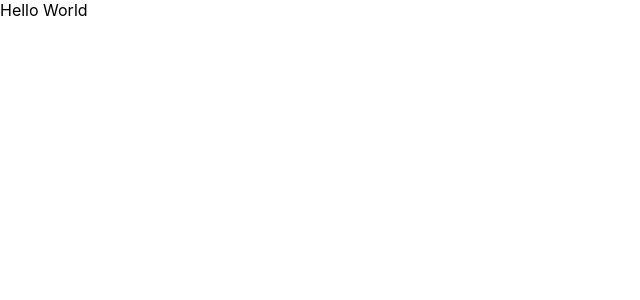
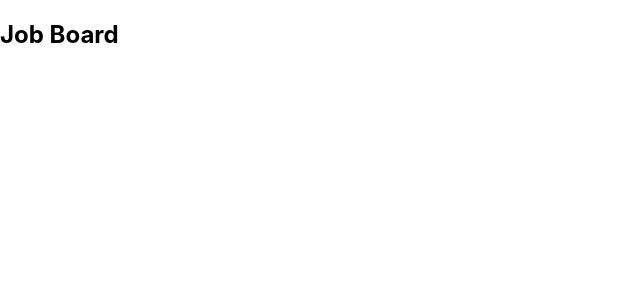
Before and after one commit to jnav24/react-job-boards, a React (Create React App) app: page / in a window 1280 px wide. Shown: the top 300 px of the page, without its empty margins (0-640 px from the left). Built offline with nearby package versions, Linux system fonts and the light colour scheme.

Commit message:
created jobboard component initial setup of react router

```diff
--- a/src/App.js
+++ b/src/App.js
@@ -1,5 +1,7 @@
 import React, { Component } from 'react';
-import {isLoggedIn} from "./helpers/auth";
+import {isLoggedIn} from './helpers/auth';
+import { BrowserRouter as Router, Route, Switch } from 'react-router-dom';
+import JobBoard from './components/JobBoard';
 
 export default class App extends Component {
     state = {
@@ -8,10 +10,17 @@ export default class App extends Component {
 
     render() {
         return (
-            <div>
-                Hello World
-                <pre>{this.state.loggedIn}</pre>
-            </div>
+            <Router ref={(router) => this.router = router}>
+                <div>
+                    <section className="section">
+                        <div className="container">
+                            <Switch>
+                                <Route exact path="/" component={JobBoard}></Route>
+                            </Switch>
+                        </div>
+                    </section>
+                </div>
+            </Router>
         );
     }
 }
--- /dev/null
+++ b/src/components/JobBoard.js
@@ -0,0 +1,11 @@
+import React from 'react';
+
+const JobBoard = () => {
+    return (
+        <div>
+            <h1 className="title">Job Board</h1>
+        </div>
+    );
+};
+
+export default JobBoard;
```
